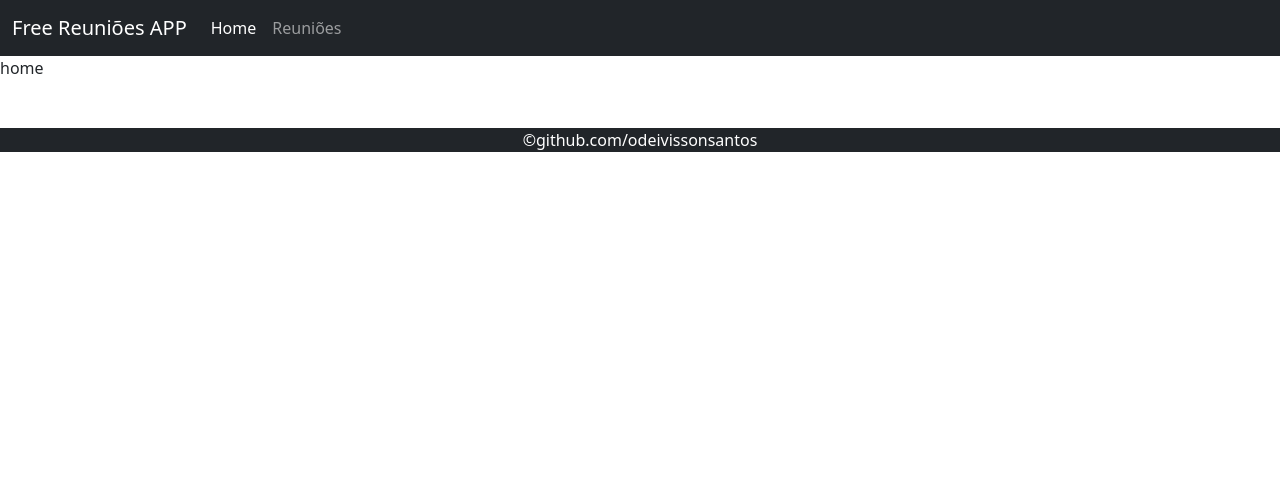
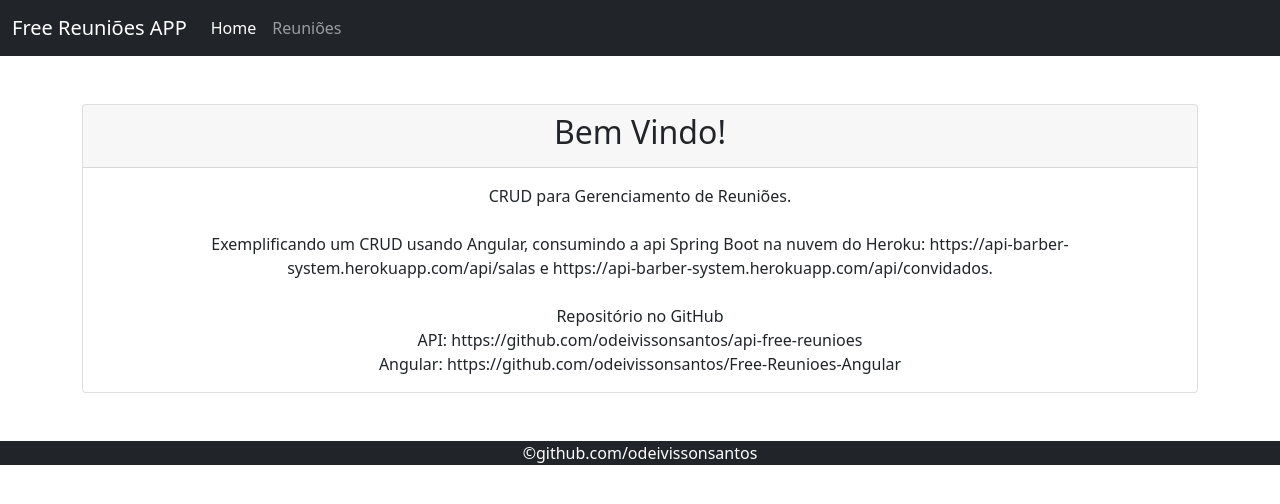
Before and after one commit to odeivissonsantos/Free-Reunioes-Angular, an Angular app: page / in a window 1280 px wide. Shown: the top 504 px of the page. Built offline with nearby package versions, Linux system fonts and the light colour scheme.

Commit message:
implementacao do listar reunioes

```diff
--- a/src/app/app.module.ts
+++ b/src/app/app.module.ts
@@ -1,3 +1,4 @@
+import { FormsModule } from '@angular/forms';
 import { NgModule } from '@angular/core';
 import { BrowserModule } from '@angular/platform-browser';
 import { HttpClientModule } from '@angular/common/http';
@@ -23,6 +24,7 @@ import { ReunioesDetailsComponent } from './components/reunioes/reunioes-details
   ],
   imports: [
     BrowserModule,
+    FormsModule,
     HttpClientModule,
     AppRoutingModule
   ],
--- a/src/app/components/home/home.component.html
+++ b/src/app/components/home/home.component.html
@@ -1,3 +1,24 @@
-<div>
-home
+<div class="container mt-5">
+    <div class="card text-center">
+        <div class="card-header">
+            <b>
+                <h2>Bem Vindo!</h2>
+            </b>
+        </div>
+          <div class="card-body">
+
+            <p class="card-text">CRUD para Gerenciamento de Reuniões.
+              <br>
+              <br>
+              Exemplificando um CRUD usando Angular, consumindo a api Spring Boot na nuvem do Heroku:
+              https://api-barber-system.herokuapp.com/api/salas e https://api-barber-system.herokuapp.com/api/convidados.
+              <br>
+              <br>
+            Repositório no GitHub <br>
+            API: https://github.com/odeivissonsantos/api-free-reunioes<br>
+            Angular: https://github.com/odeivissonsantos/Free-Reunioes-Angular
+            </p>
+
+          </div>
+    </div>
 </div>
--- a/src/app/components/reunioes/reuniao.service.ts
+++ b/src/app/components/reunioes/reuniao.service.ts
@@ -17,6 +17,11 @@ export class ReuniaoService {
     return this.http.post<Reuniao>(url, reuniao);
   }
 
+  listarTodos(): Observable<Reuniao[]> {
+    const url = `${this.baseUrl}/api/salas`
+    return this.http.get<Reuniao[]>(url);
+  }
+
 
 
 
--- a/src/app/components/reunioes/reunioes-create/reunioes-create.component.ts
+++ b/src/app/components/reunioes/reunioes-create/reunioes-create.component.ts
@@ -27,6 +27,7 @@ export class ReunioesCreateComponent implements OnInit {
 
   salvar(): void {
     this.service.salvar(this.reuniao).subscribe((resposta) => {
+      console.log(resposta);
       this.router.navigate(['/reunioes-list'])
     })
   }
--- a/src/app/components/reunioes/reunioes-list/reunioes-list.component.html
+++ b/src/app/components/reunioes/reunioes-list/reunioes-list.component.html
@@ -14,11 +14,11 @@
         </tr>
         </thead>
         <tbody>
-        <tr>
-            <th>1</th>
+        <tr *ngFor="let reuniao of reuniao">
+            <th>{{ reuniao.id }}</th>
             <td>
                 <a routerLink="/reunioes-details">
-                Mark
+                {{ reuniao.nome }}
                 </a>
             </td>
             <td>
--- a/src/app/components/reunioes/reunioes-list/reunioes-list.component.ts
+++ b/src/app/components/reunioes/reunioes-list/reunioes-list.component.ts
@@ -9,11 +9,18 @@ import { Component, OnInit } from '@angular/core';
   styleUrls: ['./reunioes-list.component.css']
 })
 export class ReunioesListComponent implements OnInit {
+ reuniao: Reuniao[] = []
 
-
-  constructor(private service: ReuniaoService) { }
+  constructor(private service: ReuniaoService, private router: Router) { }
 
   ngOnInit(): void {
+    this.listarTodos();
+  }
+
+  listarTodos(): void {
+    this.service.listarTodos().subscribe(resposta => {
+      this.reuniao = resposta;
+    })
   }
 
 }
```
Also changed, not shown: src/app/components/reunioes/reunioes-create/reunioes-create.component.html (+4 -4 lines).
